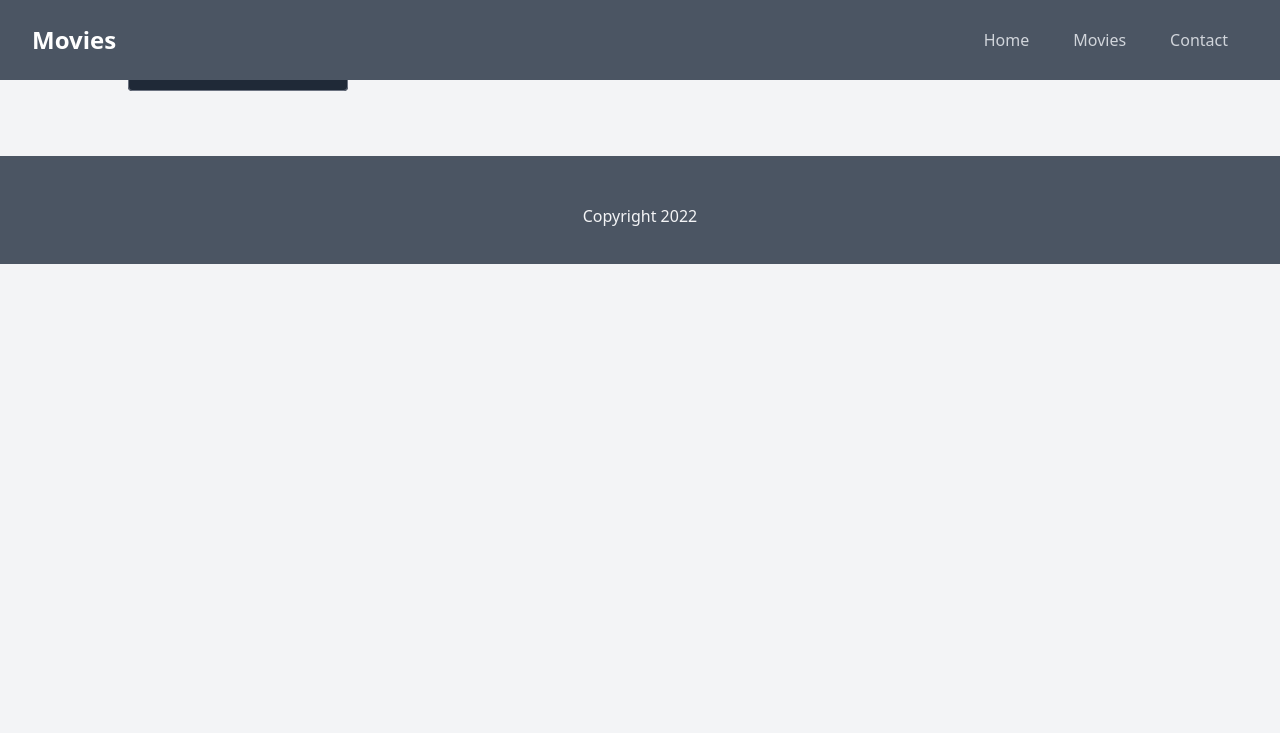
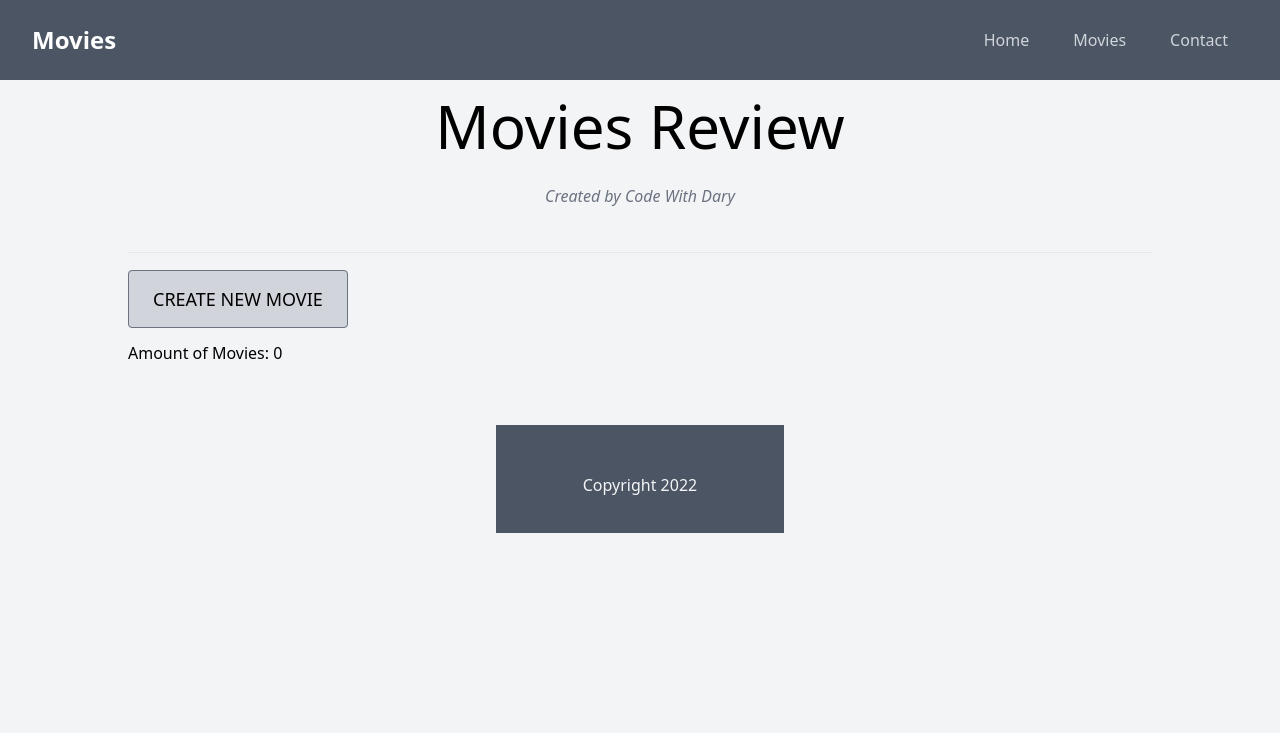
Before and after one commit to markpackham/symfony6_movies, a Symfony app: template templates/movies/index.html.twig in a window 1280 px wide. Shown: the top 733 px of the page. Run offline with Twig, Linux system fonts and the light colour scheme; the template is opened without the code that fills it, so the values that code supplies are empty; style sheets or scripts are compiled from the project's sources; some libraries are stand-ins or nearby versions.

Commit message:
apply styling for Movies homepage

```diff
--- a/templates/movies/index.html.twig
+++ b/templates/movies/index.html.twig
@@ -2,22 +2,55 @@
 
 {% block body %}
 
-<p>{{movies|length}}</p>
+   <div class="w-4/5 m-auto text-center">
+        <div class="py-12 border-b border-gray-200">
+            <h1 class="text-6xl pt-12 pb-8">
+                Movies Review
+            </h1>
+
+            <span class="font-light text-gray-500 italic">
+                Created by Code With Dary
+            </span>
+        </div>
+    </div>
 
 <div class="mx-auto w-4/5 my-8">
-<a href="/movies/create" class="uppercase border border-gray-500 text-lg py-4 p-6 rounded bg-gray-800">Create New Movie</a>
+<a href="/movies/create" class="uppercase border border-gray-500 text-lg py-4 p-6 rounded bg-gray-300">Create New Movie</a>
 </div>
 
+    <div class="md:grid lg:grid-cols-3 gap-20 w-4/5 mx-auto py-15 ">
+    <p>Amount of Movies: {{movies|length}}</p>
+
 {% for movie in movies %}
-<p class="py-2">
-    {{movie.imagePath}}
-<br>
-    {{movie.title}}
-<br>
-    {{movie.description}}
-<br>
-    {{movie.id}}
-</p>
-{% endfor %}
+        <!-- Blog Item -->
+        <div class="text-center pt-8 pb-4">
+            <img
+                    src="{{movie.imagePath}}"
+                    alt="Movie Image"
+                    class="shadow-xl rounded-md">
+
+            <h2 class="text-gray-700 font-bold text-3xl py-2">
+                    {{movie.title}}
+            </h2>
+
+            <p>
+            Movie Id: {{movie.id}}
+            </p>
+
+            <span class="text-gray-500">
+                By <span class="italic text-sm text-gray-800">Someone | 28.01.2022
+            </span>
+
+            <p class="text-base text-gray-700 pt-4 pb-10 leading-8 font-light">
+                    {{movie.description}}
+            </p>
+
+            <a href="/blog/" class="uppercase border border-gray-500 text-gray-600 text-lg py-4 px-12 rounded transition transition-all hover:bg-gray-800 hover:text-white">
+                Keep Reading
+            </a>
+        </div>
+    </div>
+    {% endfor %}
+
 
 {% endblock %}
```
